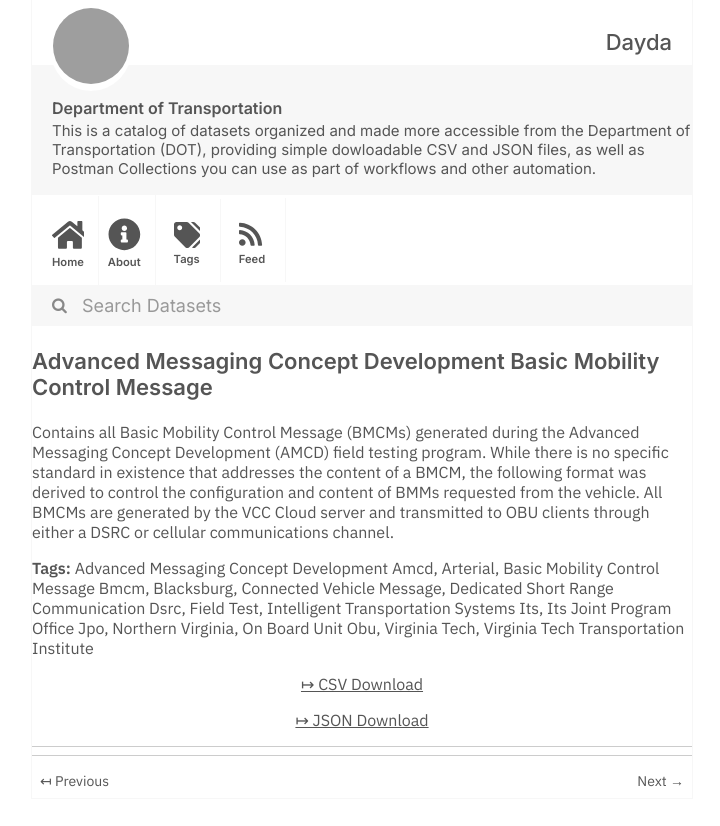
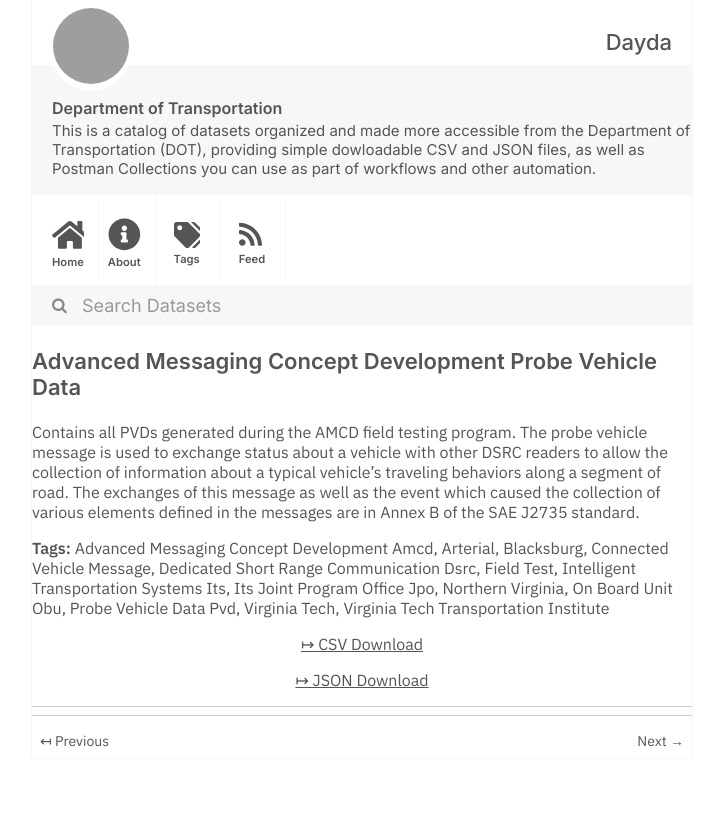
Before and after one commit to dayda-entities/department-of-transportation, a Jekyll site: the page built from _posts/2020-11-12-advanced-messaging-concept-dev.md, in a window 1280 px wide, cut to the strip 0-826 px from the top of the page. Shown: the whole strip, without its empty margins (278-998 px from the left). Built offline with Jekyll 4.4.1, drawn with Linux system fonts in a browser that asks for light colours; grey boxes are pictures that could not be loaded.

Commit message:
Publish Data

```diff
--- a/_posts/2020-11-12-advanced-messaging-concept-dev.md
+++ b/_posts/2020-11-12-advanced-messaging-concept-dev.md
@@ -1,13 +1,12 @@
 ---
-title: Advanced Messaging Concept Development Basic Mobility Control Message
-created: '2020-11-12T13:01:09.538291'
-modified: '2020-11-12T13:01:09.538301'
+title: Advanced Messaging Concept Development Probe Vehicle Data
+created: '2020-11-12T12:38:55.498626'
+modified: '2020-11-12T12:38:55.498632'
 state: active
 type: dataset
 tags:
   - Advanced Messaging Concept Development Amcd
   - Arterial
-  - Basic Mobility Control Message Bmcm
   - Blacksburg
   - Connected Vehicle Message
   - Dedicated Short Range Communication Dsrc
@@ -16,14 +15,15 @@ tags:
   - Its Joint Program Office Jpo
   - Northern Virginia
   - On Board Unit Obu
+  - Probe Vehicle Data Pvd
   - Virginia Tech
   - Virginia Tech Transportation Institute
 groups: []
 csv_url: >-
-  https://data.transportation.gov/api/views/wqch-9e2e/rows.csv?accessType=DOWNLOAD
+  https://data.transportation.gov/api/views/7ee5-ppkq/rows.csv?accessType=DOWNLOAD
 json_url: >-
-  https://data.transportation.gov/api/views/wqch-9e2e/rows.json?accessType=DOWNLOAD
+  https://data.transportation.gov/api/views/7ee5-ppkq/rows.json?accessType=DOWNLOAD
 layout: post
 
 ---
-Contains all Basic Mobility Control Message (BMCMs) generated during the Advanced Messaging Concept Development (AMCD) field testing program. While there is no specific standard in existence that addresses the content of a BMCM, the following format was derived to control the configuration and content of BMMs requested from the vehicle. All BMCMs are generated by the VCC Cloud server and transmitted to OBU clients through either a DSRC or cellular communications channel.
+Contains all PVDs generated during the AMCD field testing program. The probe vehicle message is used to exchange status about a vehicle with other DSRC readers to allow the collection of information about a typical vehicle’s traveling behaviors along a segment of road. The exchanges of this message as well as the event which caused the collection of various elements defined in the messages are in Annex B of the SAE J2735 standard.
```
